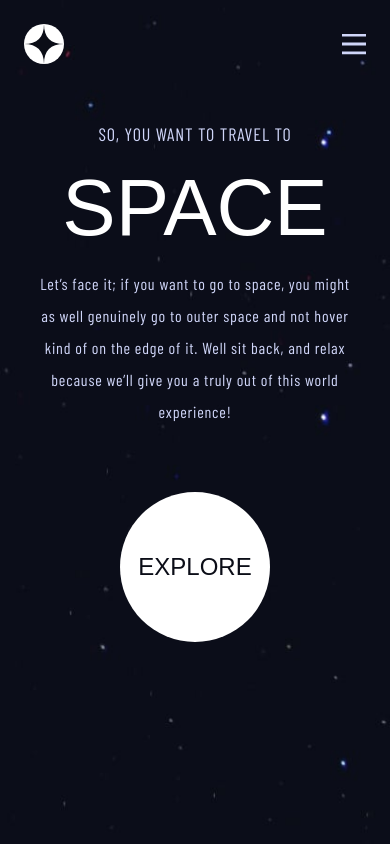
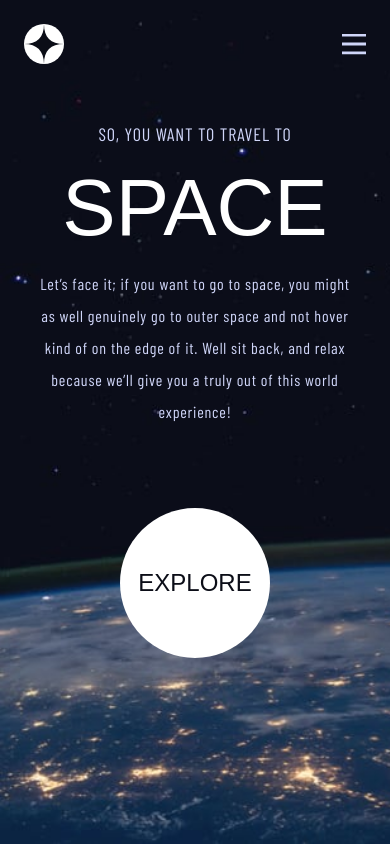
Before and after one commit to mohammadrz003/space-tourism, a React (Create React App) app: page / in a window 390 px wide. Built offline with nearby package versions, Linux system fonts and the light colour scheme; a web font is replaced by a local one.

Commit message:
change background for each route

```diff
--- a/src/components/Layout/Layout.jsx
+++ b/src/components/Layout/Layout.jsx
@@ -1,9 +1,13 @@
-import styles from "./layout.module.css";
+import { useLocation } from "react-router-dom";
+import "./layout.css";
 import Navigation from "./Navigation";
 
 const Layout = (props) => {
+  const path = useLocation().pathname;
+  const location = path.split("/")[1];
+
   return (
-    <div className={styles.backgroundWrapper}>
+    <div className={`backgroundWrapper ${location}`}>
       <Navigation />
       <main>{props.children}</main>
     </div>
--- /dev/null
+++ b/src/components/Layout/layout.css
@@ -0,0 +1,58 @@
+.backgroundWrapper {
+  width: 100%;
+  min-height: 100vh;
+  background-image: url("../../assets/home/background-home-mobile.jpg");
+  background-repeat: no-repeat;
+  background-size: cover;
+  font-weight: 400;
+}
+
+.backgroundWrapper.destination {
+  background-image: url("../../assets/destination/background-destination-mobile.jpg");
+}
+
+.backgroundWrapper.crew {
+  background-image: url("../../assets/crew/background-crew-mobile.jpg");
+}
+
+.backgroundWrapper.technology {
+  background-image: url("../../assets/technology/background-technology-mobile.jpg");
+}
+
+/* || BREAK POINTS */
+
+@media screen and (min-width: 768px) {
+  .backgroundWrapper {
+    background-image: url("../../assets/home/background-home-tablet.jpg");
+  }
+
+  .backgroundWrapper.destination {
+    background-image: url("../../assets/destination/background-destination-tablet.jpg");
+  }
+
+  .backgroundWrapper.crew {
+    background-image: url("../../assets/crew/background-crew-tablet.jpg");
+  }
+
+  .backgroundWrapper.technology {
+    background-image: url("../../assets/technology/background-technology-tablet.jpg");
+  }
+}
+
+@media screen and (min-width: 1024px) {
+  .backgroundWrapper {
+    background-image: url("../../assets/home/background-home-desktop.jpg");
+  }
+
+  .backgroundWrapper.destination {
+    background-image: url("../../assets/destination/background-destination-desktop.jpg");
+  }
+
+  .backgroundWrapper.crew {
+    background-image: url("../../assets/crew/background-crew-desktop.jpg");
+  }
+
+  .backgroundWrapper.technology {
+    background-image: url("../../assets/technology/background-technology-desktop.jpg");
+  }
+}
--- a/src/components/Layout/layout.module.css
+++ /dev/null
@@ -1,8 +0,0 @@
-.backgroundWrapper {
-    width: 100%;
-    min-height: 100vh;
-    background-image: url("../../assets/home/background-home-desktop.jpg");
-    background-repeat: no-repeat;
-    background-size: cover;
-    font-weight: 400;
-}
--- a/src/components/Layout/navigation.module.css
+++ b/src/components/Layout/navigation.module.css
@@ -47,7 +47,6 @@
   padding: 8rem 0 0 2rem;
 }
 
-
 .navgitationList {
   width: 100%;
   color: white;
@@ -77,6 +76,7 @@
 }
 
 .navgitationList span {
+  display: initial;
   font-weight: 700;
   margin-right: 0.7rem;
 }
@@ -93,7 +93,7 @@
   }
 
   .logoPart {
-    width: 45%;
+    width: 35%;
     display: flex;
     justify-content: flex-end;
   }
@@ -108,7 +108,7 @@
   }
 
   .navigatePart {
-    width: 55%;
+    width: 65%;
     display: flex;
     position: initial;
     justify-content: flex-start;
@@ -149,9 +149,33 @@
     border-bottom: 3px solid #979797;
     border-right: 0;
   }
+
+  .navgitationList span {
+    display: none;
+  }
 }
 
 @media screen and (min-width: 1024px) {
+  .logoPart {
+    width: 45%;
+    display: flex;
+    justify-content: flex-end;
+  }
+
+  .navigatePart {
+    width: 55%;
+    display: flex;
+    position: initial;
+    justify-content: flex-start;
+    background: rgba(255, 255, 255, 0.1);
+    backdrop-filter: blur(10px);
+    -webkit-backdrop-filter: blur(10px);
+    padding: 0 2rem;
+  }
+
+  .navgitationList span {
+    display: initial;
+  }
 }
 
 @media screen and (min-width: 1280px) {
--- a/src/views/Home/Home.jsx
+++ b/src/views/Home/Home.jsx
@@ -5,7 +5,7 @@ const Home = () => {
   return (
     <section className={`${styles.homeContainer}`}>
       <div className={styles.heroData}>
-        <h3 className="text-center lg:text-left uppercase font-barlow text-lightblue text-lg lg:text-3xl xl:text-4xl tracking-wider">
+        <h3 className="text-center lg:text-left uppercase font-barlow text-lightblue text-lg md:text-3xl xl:text-4xl tracking-wider">
           SO, YOU WANT TO TRAVEL TO
         </h3>
         <h2
@@ -13,12 +13,14 @@ const Home = () => {
         >
           SPACE
         </h2>
-        <p className="text-center lg:text-justify font-barlow text-lightblue lg:text-lg tracking-wider leading-loose">
-          Let’s face it; if you want to go to space, you might as well genuinely
-          go to outer space and not hover kind of on the edge of it. Well sit
-          back, and relax because we’ll give you a truly out of this world
-          experience!
-        </p>
+        <div className="flex justify-center">
+          <p className="w-full max-w-lg lg:max-w-none text-center lg:text-justify font-barlow text-lightblue lg:text-lg tracking-wider leading-loose">
+            Let’s face it; if you want to go to space, you might as well
+            genuinely go to outer space and not hover kind of on the edge of it.
+            Well sit back, and relax because we’ll give you a truly out of this
+            world experience!
+          </p>
+        </div>
       </div>
       <div className={styles.heroExplore}>
         <Link to="destination">
--- a/src/views/Home/home.module.css
+++ b/src/views/Home/home.module.css
@@ -12,7 +12,7 @@
 }
 
 .heroExplore {
-  margin-top: 4rem;
+  margin-top: 5rem;
   width: 100%;
   display: flex;
   justify-content: center;
@@ -39,6 +39,26 @@
 /* || BREAK POINTS */
 
 @media screen and (min-width: 768px) {
+  .homeHeader {
+    font-size: 150px;
+  }
+
+  .heroExplore {
+    margin-top: 9rem;
+    width: 100%;
+    display: flex;
+    justify-content: center;
+  }
+
+  .exploreBtn {
+    text-transform: uppercase;
+    background-color: #ffffff;
+    border-radius: 50%;
+    width: 240px;
+    height: 240px;
+    outline: 0px solid #979797;
+    transition: 200ms ease all;
+  }
 }
 
 @media screen and (min-width: 1024px) {
```
